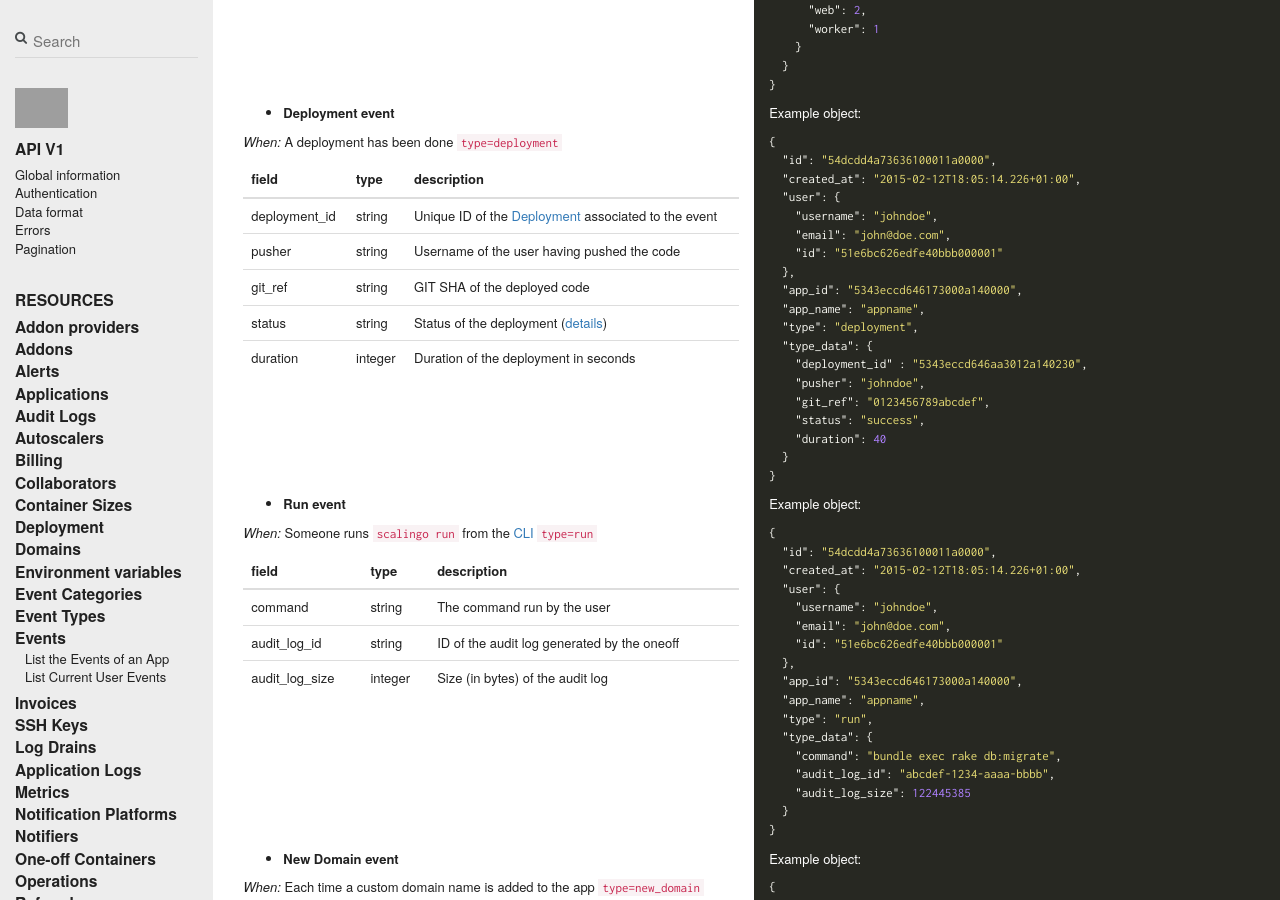
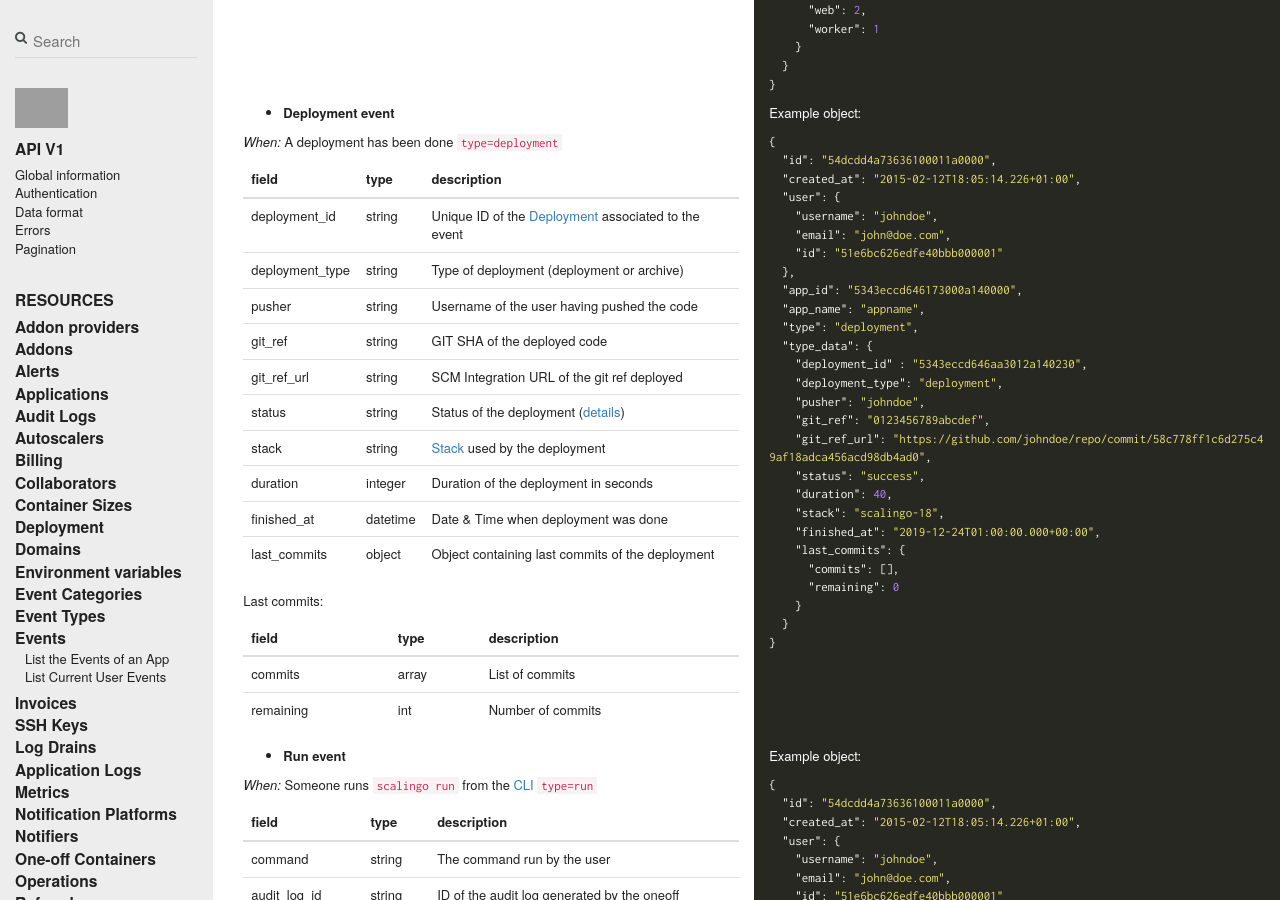
Before and after one commit to jdauphant/developers-documentation, a Jekyll site: the page built from _scalingo_api/events.md, in a window 1280 px wide and 900 px high, scrolled down 2294 px. Built offline with Jekyll 4.4.1, drawn with Linux system fonts in a browser that asks for light colours; nearby versions of some CDN libraries; comment, search, counter and statistics services are not loaded; grey boxes are pictures that could not be loaded.

Commit message:
Add missing fields in Deployment event

````diff
--- a/_scalingo_api/events.md
+++ b/_scalingo_api/events.md
@@ -254,13 +254,26 @@ _When:_ A deployment has been done
 `type=deployment`
 
 {:.table}
-| field         | type    | description                                                             |
-| ------------- | ------- | ----------------------------------------------------------------------- |
-| deployment_id | string  | Unique ID of the [Deployment](/deployments) associated to the event     |
-| pusher        | string  | Username of the user having pushed the code                             |
-| git_ref       | string  | GIT SHA of the deployed code                                            |
-| status        | string  | Status of the deployment ([details](/deployments))                      |
-| duration      | integer | Duration of the deployment in seconds                                   |
+| field           | type     | description                                                             |
+| --------------- | -------- | ----------------------------------------------------------------------- |
+| deployment_id   | string   | Unique ID of the [Deployment](/deployments) associated to the event     |
+| deployment_type | string   | Type of deployment (deployment or archive)                              |
+| pusher          | string   | Username of the user having pushed the code                             |
+| git_ref         | string   | GIT SHA of the deployed code                                            |
+| git_ref_url     | string   | SCM Integration URL of the git ref deployed                             |
+| status          | string   | Status of the deployment ([details](/deployments))                      |
+| stack           | string   | [Stack](/stacks) used by the deployment                                 |
+| duration        | integer  | Duration of the deployment in seconds                                   |
+| finished_at     | datetime | Date & Time when deployment was done                                    |
+| last_commits    | object   | Object containing last commits of the deployment
+
+Last commits:
+
+{:.table}
+| field     | type   | description           |
+| --------- | ------ | --------------------- |
+| commits   | array  | List of commits       |
+| remaining | int    | Number of commits     |
 
 ||| col |||
 
@@ -280,10 +293,18 @@ Example object:
   "type": "deployment",
   "type_data": {
     "deployment_id" : "5343eccd646aa3012a140230",
+    "deployment_type": "deployment",
     "pusher": "johndoe",
     "git_ref": "0123456789abcdef",
+    "git_ref_url": "https://github.com/johndoe/repo/commit/58c778ff1c6d275c49af18adca456acd98db4ad0",
     "status": "success",
-    "duration": 40
+    "duration": 40,
+    "stack": "scalingo-18",
+    "finished_at": "2019-12-24T01:00:00.000+00:00",
+    "last_commits": {
+      "commits": [],
+      "remaining": 0
+    }
   }
 }
 ```
@@ -394,9 +415,9 @@ Example object:
   "app_name": "appname",
   "type": "edit_domain",
   "type_data": {
-    "hostname" : "example.com",
-    "old_ssl" : false,
-    "ssl" : true
+    "hostname": "example.com",
+    "old_ssl": false,
+    "ssl": true
   }
 }
 ```
````
